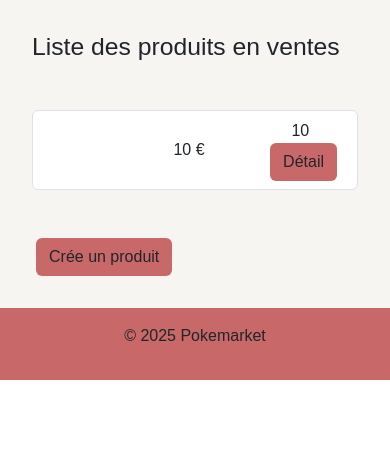
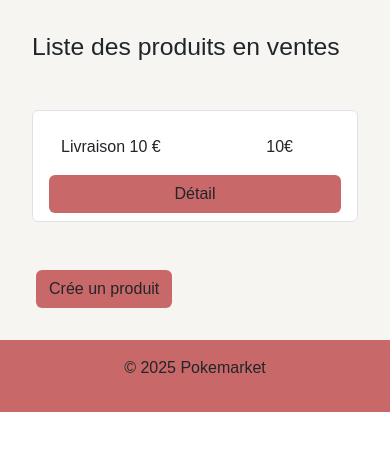
Before and after one commit to Pierrick74/laravel-test, a Laravel app: template resources/views/views/backoffice/index.blade.php in a window 390 px wide. Shown: the part 121-572 px from the top of the page. Run offline with Laravel 12, Linux system fonts and the light colour scheme; the template is opened without the code that fills it: most values are stand-ins (such as "Sample title", 1, 10 or a date in 2020); data that the repository does not hold is empty; parts of the project's set-up code (start-up, migrations or seed data) failed here and were passed over.

Commit message:
refact(dashboard) : update responsive

```diff
--- a/resources/views/views/backoffice/index.blade.php
+++ b/resources/views/views/backoffice/index.blade.php
@@ -5,19 +5,19 @@
     <ul class="list-group mt-5">
         @foreach($products as $product)
             <li class="list-group-item">
-                <div class="row ">
-                    <div class="col d-flex flex-wrap align-self-center">
-                        <p class="my-0 col-4">{{$product->card -> name}}</p>
-                        <p class="my-0 col-4">{{$product->seller -> name}}</p>
+                <div class="container ">
+                    <div class="row">
+                        <p class="col">{{$product->card -> name}}</p>
+                        <p class="col">{{$product->seller -> name}}</p>
+                        <div class="w-100 d-md-none"></div>
                         @if($product -> delivery_price == "Livraison gratuite")
-                            <p class="col my-0 col-4">{{$product -> delivery_price}}</p>
+                            <p class="col-auto ">{{$product -> delivery_price}}</p>
                         @else
-                            <p class="col my-0 col-4">{{$product -> delivery_price}} €</p>
+                            <p class="col-auto ">Livraison {{$product -> delivery_price}} €</p>
                         @endif
-                    </div>
-                    <div class="col-4 col-lg-6 d-flex flex-wrap justify-content-end">
-                        <p class="text-center m-0 w-10 flex-grow-1 align-self-center">{{$product -> price}}</p>
-                        <button onclick="window.location='{{ url("/backoffice/product/{$product->id}") }}'" class="btn btn-block mx-1 my-1S w-10">Détail</button>
+                        <p class="col text-end pe-5">{{$product -> price}}€</p>
+                        <div class="w-100 d-md-none"></div>
+                        <button onclick="window.location='{{ url("/backoffice/product/{$product->id}") }}'" class="btn btn-block col">Détail</button>
                     </div>
                 </div>
             </li>
```
